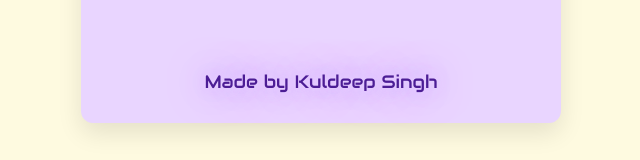
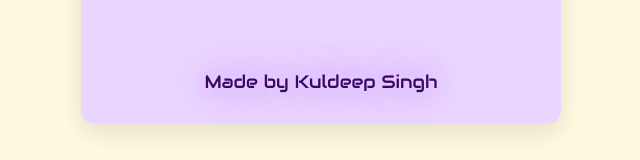
Before and after one commit to kuldeep2016hue/bmicaculator1, a plain HTML site: page index.html in a window 1280 px wide. Shown: the part 579-739 px from the top of the page, without its empty margins (319-959 px from the left). Drawn offline with Linux system fonts and the light colour scheme.

Commit message:
Update style.css

```diff
--- a/style.css
+++ b/style.css
@@ -117,7 +117,8 @@ p {
     margin-top: 30px;
     font-family: 'Audiowide', cursive;
     font-size: 18px;
-    color: #4c1d95; /* Dark violet text */
+    /* FIX: Changed color to a darker, more visible shade */
+    color: #3b0764;
     /* The Glow Effect using text-shadow */
     text-shadow:
         0 0 7px #d8b4fe,
```
